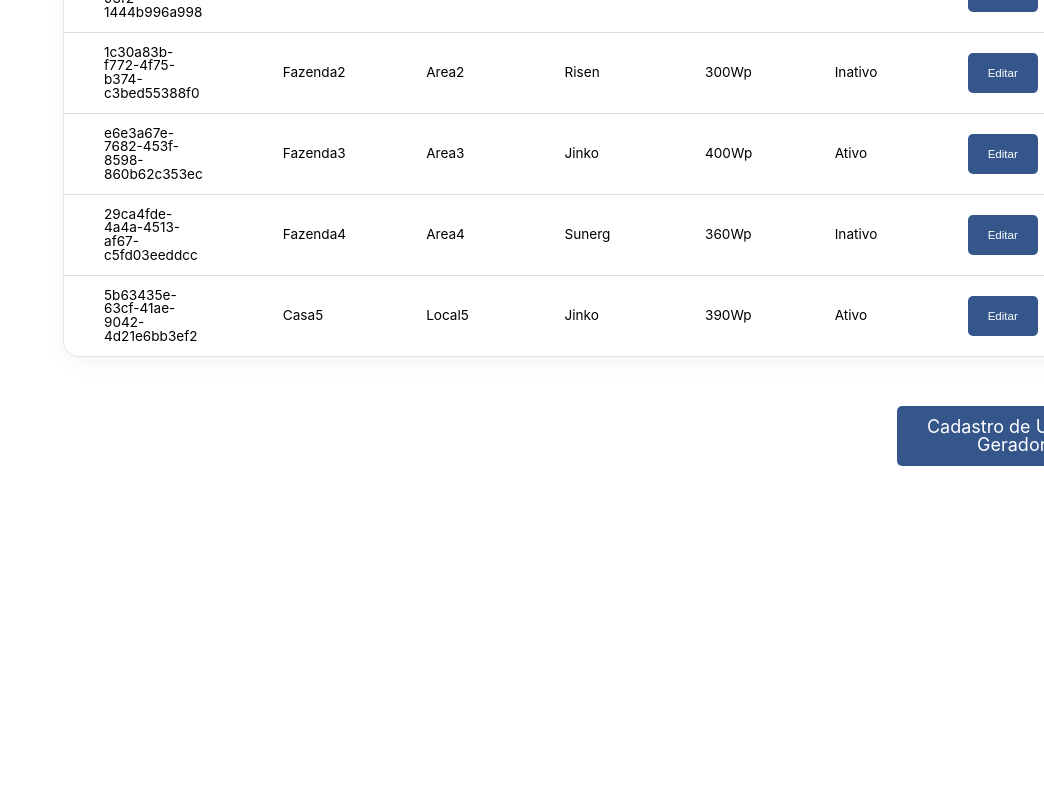
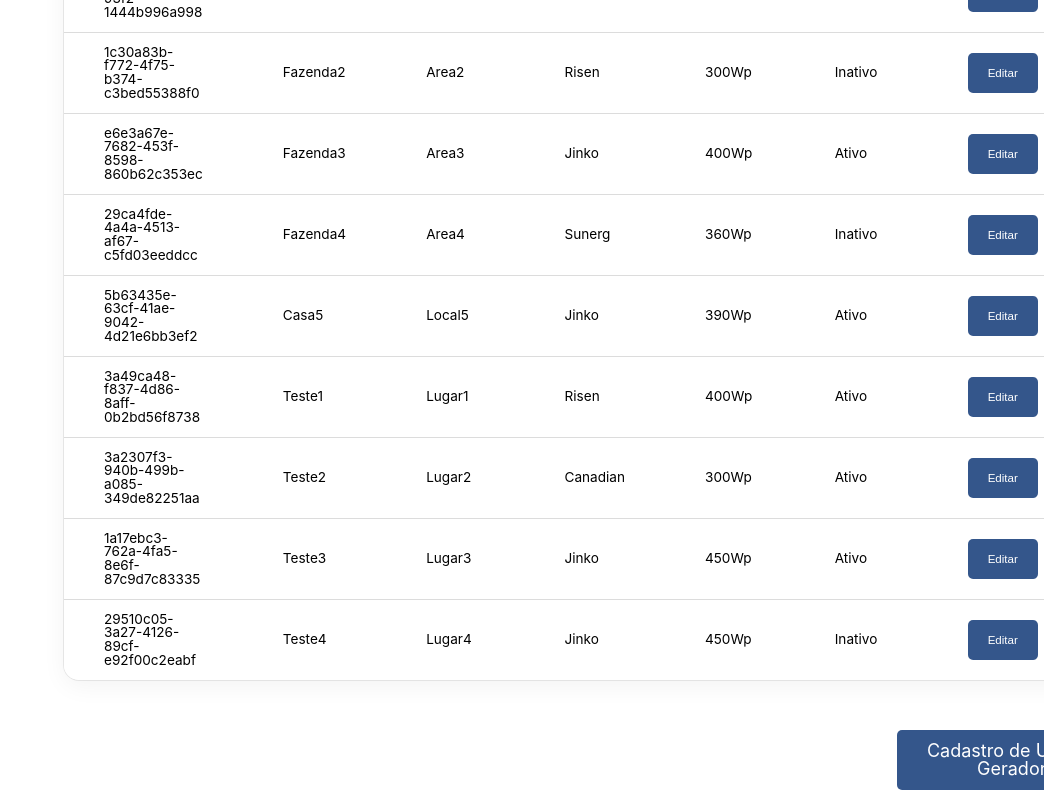
Before and after one commit to RafaelYukio/DEVinHouse_M1P2, a React (Create React App) app: page /unidades in a window 1280 px wide. Shown: the part 916-1716 px from the top of the page, without its empty margins (236-1280 px from the left). Before the commit the page ends 1392 px from the top, so only its background shows below. Built offline with nearby package versions, Linux system fonts and the light colour scheme; data requests are answered from the project's data file.

Commit message:
05.02.2022

```diff
--- a/db.json
+++ b/db.json
@@ -14,6 +14,11 @@
       "id": "cdb717b0-b341-4e23-9134-ea457e11482a",
       "login": "usuario3@email.com",
       "senha": "senha3"
+    },
+    {
+      "id": "c964e886-4288-453a-b9f8-a8577d8fc487",
+      "login": "usuario4@email.com",
+      "senha": "senha4"
     }
   ],
   "unidades": [
@@ -292,6 +297,98 @@
         "2022-11": 4000,
         "2022-12": 6000
       }
+    },
+    {
+      "usuario": "usuario4@email.com",
+      "id": "3a49ca48-f837-4d86-8aff-0b2bd56f8738",
+      "apelido": "Teste1",
+      "local": "Lugar1",
+      "marca": "Risen",
+      "modelo": "400Wp",
+      "status": true,
+      "geracao": {
+        "2022-01": 3000,
+        "2022-02": 4000,
+        "2022-03": 5000,
+        "2022-04": 6000,
+        "2022-05": 7000,
+        "2022-06": 8000,
+        "2022-07": 8000,
+        "2022-08": 8000,
+        "2022-09": 8000,
+        "2022-10": 8000,
+        "2022-11": 8000,
+        "2022-12": 8000
+      }
+    },
+    {
+      "usuario": "usuario4@email.com",
+      "id": "3a2307f3-940b-499b-a085-349de82251aa",
+      "apelido": "Teste2",
+      "local": "Lugar2",
+      "marca": "Canadian",
+      "modelo": "300Wp",
+      "status": true,
+      "geracao": {
+        "2022-01": 3000,
+        "2022-02": 3000,
+        "2022-03": 3000,
+        "2022-04": 3000,
+        "2022-05": 3000,
+        "2022-06": 3000,
+        "2022-07": 3000,
+        "2022-08": 3000,
+        "2022-09": 3000,
+        "2022-10": 3000,
+        "2022-11": 3000,
+        "2022-12": 3000
+      }
+    },
+    {
+      "usuario": "usuario4@email.com",
+      "id": "1a17ebc3-762a-4fa5-8e6f-87c9d7c83335",
+      "apelido": "Teste3",
+      "local": "Lugar3",
+      "marca": "Jinko",
+      "modelo": "450Wp",
+      "status": true,
+      "geracao": {
+        "2022-01": 9000,
+        "2022-02": 8000,
+        "2022-03": 7000,
+        "2022-04": 6000,
+        "2022-05": 5000,
+        "2022-06": 4000,
+        "2022-07": 3000,
+        "2022-08": 2000,
+        "2022-09": 1000,
+        "2022-10": 1000,
+        "2022-11": 2000,
+        "2022-12": 3000
+      }
+    },
+    {
+      "usuario": "usuario4@email.com",
+      "id": "29510c05-3a27-4126-89cf-e92f00c2eabf",
+      "apelido": "Teste4",
+      "local": "Lugar4",
+      "marca": "Jinko",
+      "modelo": "450Wp",
+      "status": false,
+      "geracao": {
+        "2022-01": null,
+        "2022-02": null,
+        "2022-03": null,
+        "2022-04": null,
+        "2022-05": null,
+        "2022-06": null,
+        "2022-07": null,
+        "2022-08": null,
+        "2022-09": null,
+        "2022-10": null,
+        "2022-11": null,
+        "2022-12": null
+      }
     }
   ]
 }
--- a/src/pages/Dashboard/index.js
+++ b/src/pages/Dashboard/index.js
@@ -117,7 +117,8 @@ function Dashboard() {
 			datasets: data
 				.map((unidade) => ({
 					spanGaps: true,
-					pointStyle: "circle",
+					pointStyle: "crossRot",
+					lineTension: 0.3,
 					label: unidade.apelido + " (" + verificaBoolean(unidade.status) + ")",
 					data: Object.values(unidade.geracao),
 					fill: false,
@@ -127,20 +128,22 @@ function Dashboard() {
 				.concat({
 					spanGaps: true,
 					pointStyle: "circle",
+					lineTension: 0.3,
 					label: "Geracão Total",
 					data: somaGeracoes(),
 					fill: true,
 					borderColor: "#" + Math.floor(Math.random() * 16777215).toString(16),
-					borderWidth: 5,
+					borderWidth: 4,
 				})
 				.concat({
 					spanGaps: true,
 					pointStyle: "circle",
+					lineTension: 0.3,
 					label: "Geracão Média",
 					data: mediaGeracao(),
 					fill: true,
 					borderColor: "#" + Math.floor(Math.random() * 16777215).toString(16),
-					borderWidth: 5,
+					borderWidth: 4,
 				}),
 		};
 
```
Also changed, not shown: 1 other file (tests, documents, lock files or other folders).
